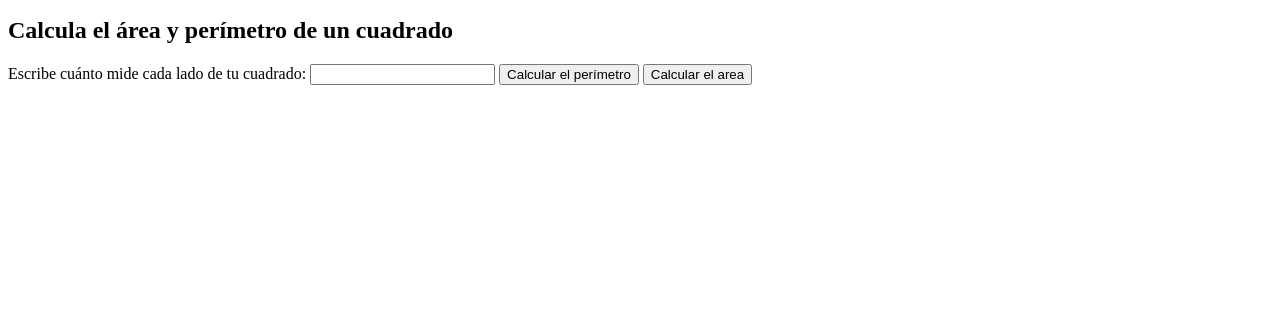
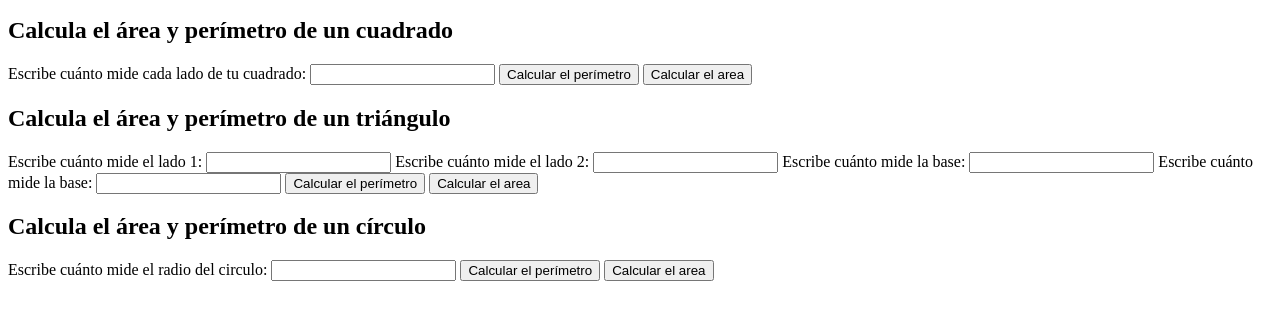
Before and after one commit to Vecttory/curso-practico-javascript, a plain HTML site: page figuras.html in a window 1280 px wide. Shown: the part 101-420 px from the top of the page. Drawn offline with Linux system fonts and the light colour scheme.

Commit message:
created a new function to calculate the height of a isoceles triangle

```diff
--- a/figuras.html
+++ b/figuras.html
@@ -22,6 +22,34 @@
             <button type="button" onclick="calcularAreaCuadrado()">Calcular el area</button>
         </form>
     </section>
+    <section>
+        <h2>Calcula el área y perímetro de un triángulo</h2>
+        <form action="">
+            <label for="InputTrianguloLado1">Escribe cuánto mide el lado 1:</label>
+            <input id="InputTrianguloLado1" type="number">
+
+            <label for="InputTrianguloLado2">Escribe cuánto mide el lado 2:</label>
+            <input id="InputTrianguloLado2" type="number">
+
+            <label for="InputTrianguloBase">Escribe cuánto mide la base:</label>
+            <input id="InputTrianguloBase" type="number">
+
+            <label for="InputTrianguloAltura">Escribe cuánto mide la base:</label>
+            <input id="InputTrianguloAltura" type="number">
+
+            <button type="button" onclick="calcularPerimetroTriangulo()">Calcular el perímetro</button>
+            <button type="button" onclick="calcularAreaTriangulo()">Calcular el area</button>
+        </form>
+    </section>
+    <section>
+        <h2>Calcula el área y perímetro de un círculo</h2>
+        <form action="">
+            <label for="InputCirculo">Escribe cuánto mide el radio del circulo:</label>
+            <input id="InputCirculo" type="number">
+            <button type="button" onclick="calcularPerimetroCirculo()">Calcular el perímetro</button>
+            <button type="button" onclick="calcularAreaCirculo()">Calcular el area</button>
+        </form>
+    </section>
     <script src="./figuras.js"></script>
 </body>
 </html>
--- a/figuras.js
+++ b/figuras.js
@@ -15,11 +15,24 @@ console.groupEnd();
 console.group("Triangulos");
 
 function perimetroTriangulo(lado1, lado2, base) {
-    return lado1 + lado2 + base;
+    return parseFloat(lado1) + parseFloat(lado2) + parseFloat(base);
 }
 
 function areaTriangulo(base, altura) {
     return (base * altura) / 2;
+}
+
+function alturaTrianguloIsoceles(lado1, lado2, base) {
+
+    if (!(lado1 > 0 && lado2 > 0 && base > 0)) return null;
+
+    if (lado1 !== lado2) return null;
+
+    const mitadDeLaBase = base / 2;
+
+    const altura = Math.sqrt(Math.pow(lado1, 2) - Math.pow(mitadDeLaBase / 2, 2));
+
+    return altura;
 }
 
 console.groupEnd();
@@ -47,18 +60,71 @@ console.groupEnd();
 
 // Aquí interactuamos con el HTML
 
-function calcularPerimetroCuadrado(params) {
+// Cuadrado
+
+function calcularPerimetroCuadrado() {
     const input = document.getElementById("InputCuadrado");
     const value = input.value;
 
     const perimetro = perimetroCuadrado(value);
-    alert(perimetro);
+
+
+    if (perimetro > 0) alert(perimetro);
 }
 
-function calcularAreaCuadrado(params) {
+function calcularAreaCuadrado() {
     const input = document.getElementById("InputCuadrado");
     const value = input.value;
 
     const area = areaCuadrado(value);
-    alert(area);
+    if (area > 0) alert(area);
 }
+
+// Triángulo
+
+function calcularPerimetroTriangulo() {
+    const input1 = document.getElementById("InputTrianguloLado1");
+    const lado1 = input1.value;
+
+    const input2 = document.getElementById("InputTrianguloLado2");
+    const lado2 = input2.value;
+
+    const input3 = document.getElementById("InputTrianguloBase");
+    const base = input3.value;
+
+    const perimetro = perimetroTriangulo(lado1, lado2, base);
+
+
+    if (perimetro > 0) alert(perimetro);
+}
+
+function calcularAreaTriangulo() {
+    const input1 = document.getElementById("InputTrianguloBase");
+    const base = input1.value;
+
+    const input2 = document.getElementById("InputTrianguloAltura");
+    const altura = input2.value;
+
+    const area = areaTriangulo(base, altura);
+    if (area > 0) alert(area);
+}
+
+// Circulo
+
+function calcularPerimetroCirculo() {
+    const input = document.getElementById("InputCirculo");
+    const value = input.value;
+
+    const perimetro = perimetroCirculo(value);
+
+
+    if (perimetro > 0) alert(perimetro);
+}
+
+function calcularAreaCirculo() {
+    const input = document.getElementById("InputCirculo");
+    const value = input.value;
+
+    const area = areaCirculo(value);
+    if (area > 0) alert(area);
+}
```
